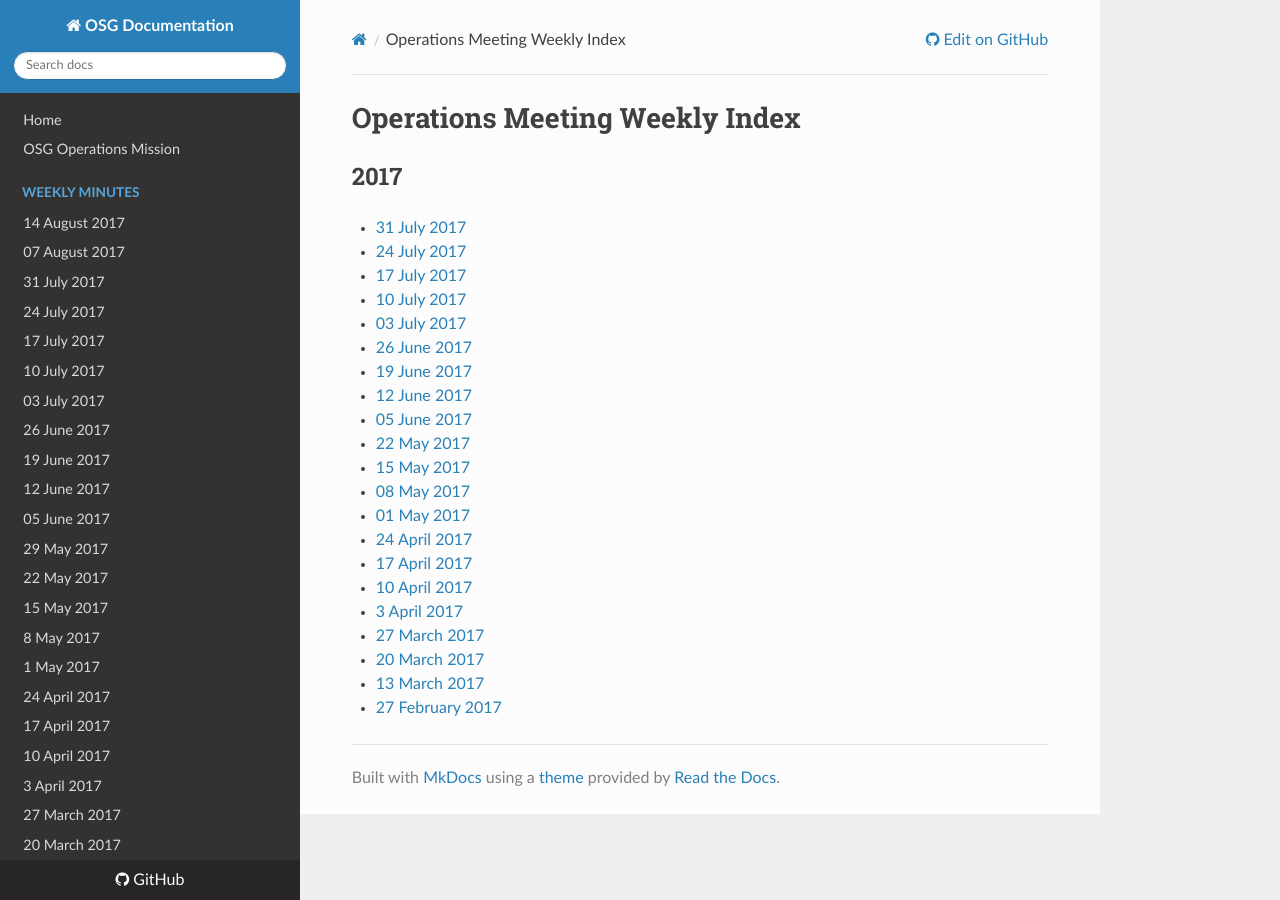
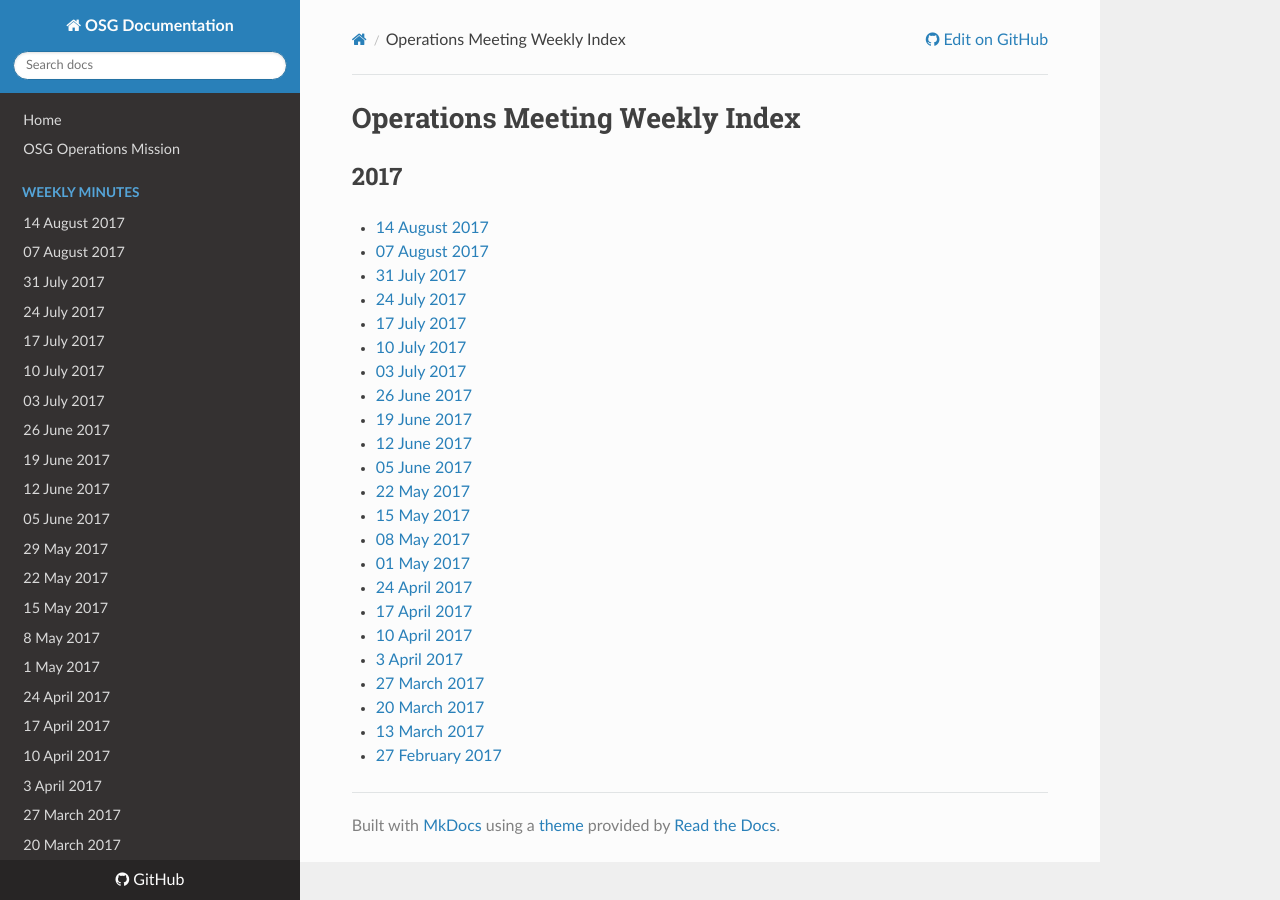
Before and after one commit to osg-htc/operations, an MkDocs documentation site: the page built from docs/WeeklyMinutes/MeetingIndex.md, in a window 1280 px wide. Built offline with MkDocs 1.6.1, drawn with Linux system fonts in a browser that asks for light colours; nearby versions of some CDN libraries; old or Windows-style settings are respelled for this version of MkDocs.

Commit message:
Update MeetingIndex.md

```diff
--- a/docs/WeeklyMinutes/MeetingIndex.md
+++ b/docs/WeeklyMinutes/MeetingIndex.md
@@ -1,6 +1,8 @@
 # Operations Meeting Weekly Index
 
 ## 2017
+   * [14 August 2017](14Aug2017.md)
+   * [07 August 2017](07Aug2017.md)
    * [31 July 2017](31Jul2017.md)
    * [24 July 2017](24Jul2017.md)
    * [17 July 2017](17Jul2017.md)
```
